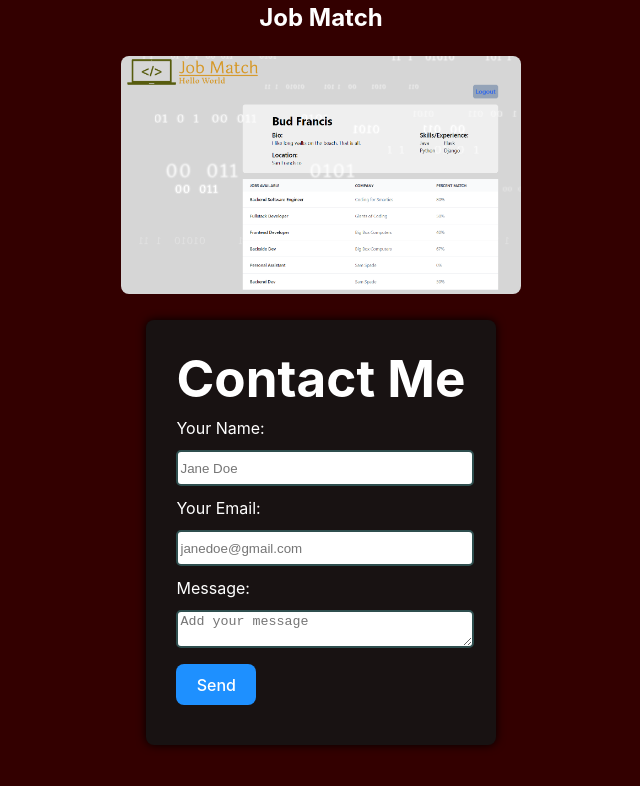
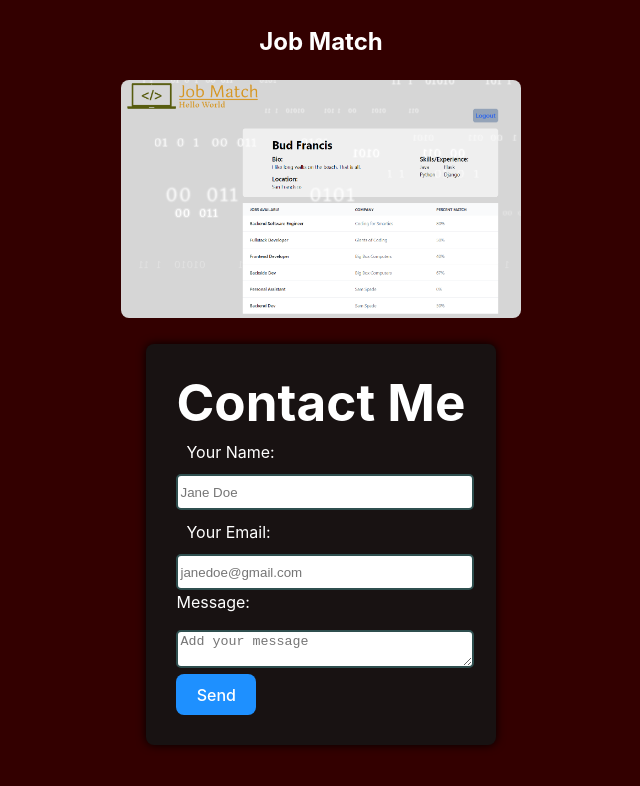
Before and after one commit to Wbradmeyer/vitePortfolio, a Vue app: page / in a window 1280 px wide. Shown: the part 1308-2094 px from the top of the page, without its empty margins (319-959 px from the left). Built offline with nearby package versions, Linux system fonts and the light colour scheme.

Commit message:
contact label margins

```diff
--- a/src/components/Contact.vue
+++ b/src/components/Contact.vue
@@ -46,7 +46,10 @@
 
     label, input, span, p, button {
         display: block;
-        margin: 10px 0px;
+    }
+
+    label {
+        margin: 10px;
     }
 
     .input {
```
